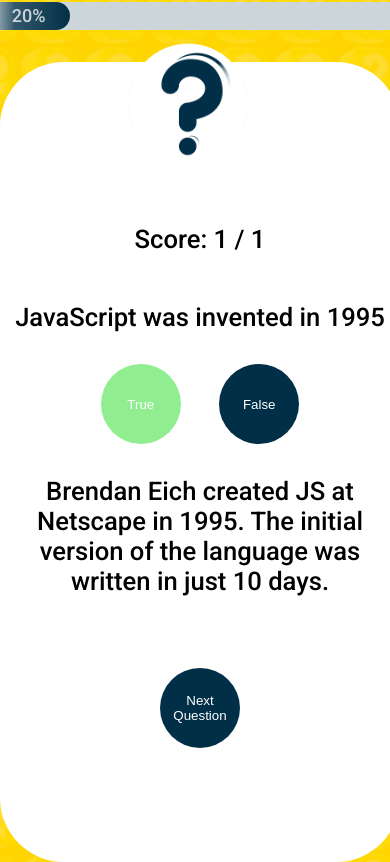
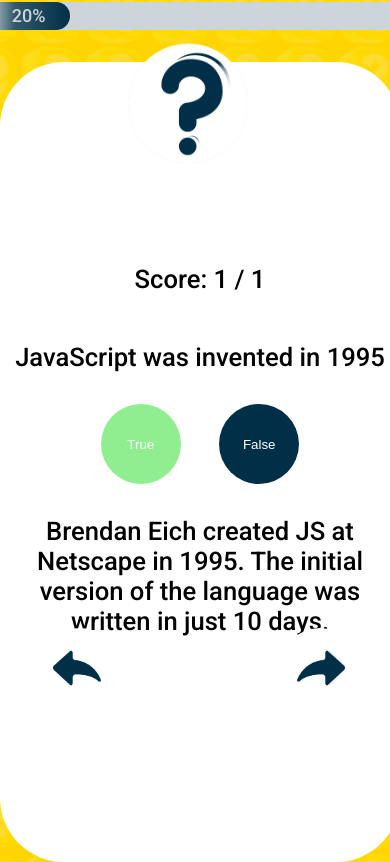
Before and after one commit to RoxanaTeodora/js-quiz-javascript, a plain HTML site: page index.html in a window 390 px wide. Both pictures are taken after a click on the button "True". Drawn offline with Linux system fonts and the light colour scheme.

Commit message:
prev btn

```diff
--- a/index.html
+++ b/index.html
@@ -24,16 +24,37 @@
       </div>
       <div id="statement"></div>
 
-      <span id="options">
+      <div id="options">
         <button name="true" value="true" class="btn-answers">True</button>
 
         <button name="false" value="false" class="btn-answers">False</button>
-      </span>
+      </div>
 
       <div id="explanation" class="hidden"></div>
-      <button id="next-question" name="next-question" class="btn-next-question">
-        Next Question
-      </button>
+      <div class="btn-for-moving">
+        <button
+          id="previos-question"
+          name="next-question"
+          class="btn-next-question"
+        >
+          <img
+            src="../assests/arrow-prev.png"
+            alt="previous-question"
+            class="img-arrow-previous"
+          />=
+        </button>
+        <button
+          id="next-question"
+          name="next-question"
+          class="btn-next-question"
+        >
+          <img
+            src="../assests/arrow-nxt.png"
+            alt="next-question"
+            class="img-arrow-next"
+          />
+        </button>
+      </div>
     </main>
 
     <img
--- a/script/app.js
+++ b/script/app.js
@@ -1,14 +1,18 @@
 import { facts } from "./factsForquestion.js";
 
 const nextButton = document.getElementById("next-question");
-//const previousButton = document.getElementById("previos-question");
+const previousButton = document.getElementById("previos-question");
 const optionButtons = document.getElementById("options").children;
 const explanation = document.getElementById("explanation");
 const progressTracking = document.querySelector(".progress-tracking");
 
-let fact;
+let currentFact;
 let correct = 0;
 let completed = 0;
+const totalQuestions = facts.length;
+let historyRemainingFacts = [...facts];
+let historyCompletedFactIds = [];
+let historyAnsweredFactIds = [];
 
 function hideExplanation(element) {
   element.classList.add("hidden");
@@ -22,25 +26,93 @@ const disableBtn = (button) => button.setAttribute("disabled", "");
 const enableBtn = (button) => button.removeAttribute("disabled");
 
 nextButton.addEventListener("click", getNextFactToQuestion);
+previousButton.addEventListener("click", goToThePreviousQuestion);
 
 function getNextFactToQuestion() {
-  fact = facts.shift(); // get the first fact in our array (shortening the array)
+  if (historyRemainingFacts.length === 0) {
+    alert("No more questions!");
+    return;
+  }
+
+  if (currentFact && !historyCompletedFactIds.includes(currentFact.id)) {
+    historyCompletedFactIds.push(currentFact.id);
+  }
+
+  if (currentFact) {
+    historyAnsweredFactIds.push(currentFact.id);
+  }
+  currentFact = historyRemainingFacts.shift();
+  if (!currentFact) return;
+
   const factToQuestion = document.getElementById("statement");
-  factToQuestion.textContent = fact.statement;
+  factToQuestion.textContent = currentFact.statement;
 
-  // hide any previous explanation
   hideExplanation(explanation);
 
   console.log(factToQuestion.textContent);
 
   for (let option of optionButtons) {
-    // clear any previous classes
     option.classList.remove("correct");
     option.classList.remove("incorrect");
     enableBtn(option);
   }
 
-  disableBtn(nextButton);
+  if (historyRemainingFacts.length > 0) {
+    enableBtn(nextButton);
+  } else {
+    nextButton.textContent = "No more questions!";
+  }
+
+  if (historyAnsweredFactIds.length > 0) {
+    enableBtn(previousButton);
+  } else {
+    disableBtn(previousButton);
+  }
+}
+
+function goToThePreviousQuestion() {
+  if (historyAnsweredFactIds.length === 0) return;
+
+  const previousFactId = historyAnsweredFactIds.pop();
+  currentFact = facts.find((fact) => fact.id === previousFactId);
+
+  if (!currentFact) return;
+
+  const factToQuestion = document.getElementById("statement");
+  factToQuestion.textContent = currentFact.statement;
+
+  hideExplanation(explanation);
+  console.log(factToQuestion.textContent);
+
+  for (let option of optionButtons) {
+    option.classList.remove("correct");
+    option.classList.remove("incorrect");
+    enableBtn(option);
+  }
+
+  if (historyAnsweredFactIds.length === 0) {
+    disableBtn(previousButton);
+  }
+
+  if (historyRemainingFacts.length > 0) {
+    enableBtn(nextButton);
+  }
+
+  if (!historyRemainingFacts.includes(currentFact)) {
+    historyRemainingFacts.unshift(currentFact);
+  }
+
+  if (
+    historyCompletedFactIds.includes(currentFact.id) &&
+    historyCompletedFactIds > 0
+  ) {
+    historyCompletedFactIds = historyCompletedFactIds.filter(
+      (id) => id !== currentFact.id
+    );
+    correct--;
+    completed--;
+    updateScore();
+  }
 }
 
 for (let option of optionButtons) {
@@ -49,41 +121,49 @@ for (let option of optionButtons) {
       disableBtn(button);
     }
 
-    // enable the 'next question' button, if we still have facts left
-    if (facts.length > 0) {
+    if (historyRemainingFacts.length > 0) {
       enableBtn(nextButton);
     } else {
       nextButton.textContent = "No more questions!";
     }
 
     const guess = e.target.value;
-    if (guess === fact.answer) {
+    if (guess === currentFact.answer) {
       e.target.classList.add("correct");
-      correct++;
+
+      if (!historyCompletedFactIds.includes(currentFact.id)) {
+        if (correct < totalQuestions) {
+          correct++;
+        }
+      }
     } else {
       e.target.classList.add("incorrect");
     }
 
-    explanation.textContent = fact.explanation;
+    explanation.textContent = currentFact.explanation;
     showExplanation(explanation);
 
-    // update the score
-    completed++;
-    const totalQuestions = completed + facts.length;
-    document.getElementById("correct").textContent = correct;
-    document.getElementById("completed").textContent = completed;
-    progressTracking.style.width = `${(completed / totalQuestions) * 100}%`;
-    progressTracking.innerHTML = `${Math.ceil(
-      (completed / totalQuestions) * 100
-    )}%`;
+    // update score
+    if (!historyCompletedFactIds.includes(currentFact.id)) {
+      completed++;
+      historyCompletedFactIds.push(currentFact.id);
+    }
+    updateScore();
   });
 }
 
+function updateScore() {
+  document.getElementById("correct").textContent = correct;
+  document.getElementById("completed").textContent = Math.min(
+    completed,
+    totalQuestions
+  );
+  progressTracking.style.width = `${
+    (Math.min(completed, totalQuestions) / totalQuestions) * 100
+  }%`;
+  progressTracking.innerHTML = `${Math.ceil(
+    (Math.min(completed, totalQuestions) / totalQuestions) * 100
+  )}%`;
+}
+
 getNextFactToQuestion();
-
-let finalValue = 100;
-let max = 50;
-
-function changeProgressBar() {
-  progressTracking.style.width = `50%`;
-}
--- a/script/factsForquestion.js
+++ b/script/factsForquestion.js
@@ -4,28 +4,33 @@ export const facts = [
     answer: "true",
     explanation:
       "Brendan Eich created JS at Netscape in 1995. The initial version of the language was written in just 10 days.",
+    id: "1",
   },
   {
     statement: "Strings in JS are editable values",
     answer: "false",
     explanation:
       "In JavaScript strings are immutable values, meaning they cannot be edited; however, they can replaced with new, different strings.",
+    id: "2",
   },
   {
     statement: "1 + 1 === 2",
     answer: "true",
     explanation: "The plus operator gives the sum of two numbers.",
+    id: "3",
   },
   {
     statement: "'1' + '1' === '2'",
     answer: "false",
     explanation:
       "The plus operator concatenates (joins together) strings, so '1' + '1' === '11'.",
+    id: "4",
   },
   {
     statement: "typeof ['J', 'S'] === 'array'",
     answer: "false",
     explanation:
       "Arrays have the type 'object'. In JS, everything is either a primitive data type (e.g. 'string', 'number') or an object. Arrays are a kind of object with some special properties.  ",
+    id: "5",
   },
 ];
--- a/style/style.css
+++ b/style/style.css
@@ -100,6 +100,13 @@ main {
   padding-top: 3rem;
 }
 
+.btn-for-moving {
+  display: flex;
+  justify-content: center;
+  align-items: center;
+  gap: 30rem;
+}
+
 button {
   background-color: var(--ui-color-primary-100);
   color: var(--ui-color-white);
@@ -127,6 +134,7 @@ button {
 
 .btn-next-question {
   margin-top: 2rem;
+  background-color: var(--ui-color-white);
 }
 
 .correct {
@@ -145,6 +153,26 @@ button {
   transform: translateX(-50%) translateY(-50%);
   z-index: 10;
   padding-top: 27rem;
+}
+
+.img-arrow-next {
+  width: 3rem;
+  margin: 2.5px 0 0 2px;
+  transition: transform 0.3s ease;
+
+  &:hover {
+    transform: translate(10px, 0px);
+  }
+}
+
+.img-arrow-previous {
+  width: 3rem;
+  margin: 2.5px 0 0 2px;
+  transition: transform 0.3s ease;
+
+  &:hover {
+    transform: translate(-10px, 0px);
+  }
 }
 
 @media (max-width: 600px) {
@@ -168,8 +196,12 @@ button {
     margin-top: 1rem;
     padding: 0 1rem;
   }
-  .btn-next-question {
-    margin-top: 7rem;
+
+  .btn-for-moving {
+    display: flex;
+    justify-content: center;
+    align-items: center;
+    gap: 10rem;
   }
 
   .img-qustion {
```
Also changed, not shown: assests/arrow-next.png (added), assests/arrow-nxt.png (added), assests/arrow-prev.png (added), assests/next.png (added), assests/previous.png (added).
